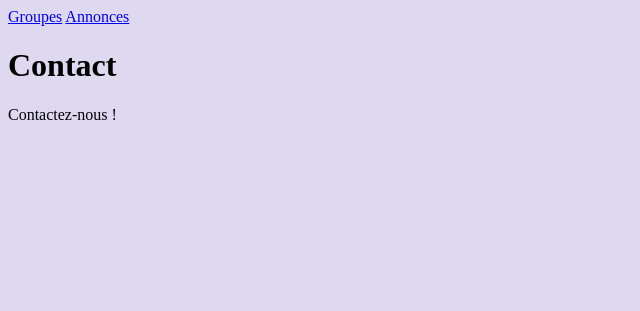
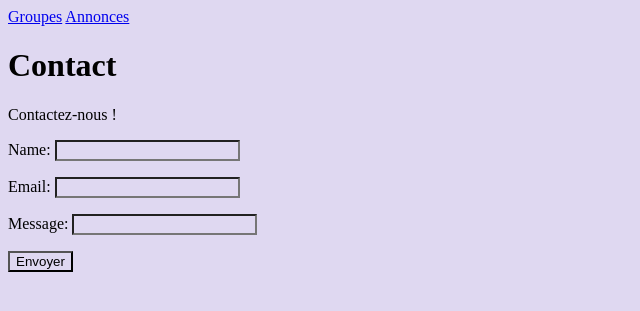
Before and after one commit to tatiana-sthl/django_merchex, a Django app: page /contact/ in a window 1280 px wide. Shown: the top 311 px of the page, without its empty margins (0-640 px from the left). Run offline with Django 4.2, Linux system fonts and the light colour scheme.

Commit message:
Commit before add email_sent.html

```diff
--- /dev/null
+++ b/listings/forms.py
@@ -0,0 +1,7 @@
+from email import message
+from django import forms
+
+class ContactUsForm(forms.Form):
+    name = forms.CharField(required=False)
+    email = forms.EmailField()
+    message = forms.CharField(max_length=1000)
--- a/listings/templates/listings/contact.html
+++ b/listings/templates/listings/contact.html
@@ -5,4 +5,10 @@
 <h1>Contact</h1>
 <p>Contactez-nous !</p>
 
+<form action="" method="post" novalidate>
+    {% csrf_token %}
+    {{ form.as_p }}
+    <input type="submit" value="Envoyer">
+</form>
+
 {% endblock content %}
--- a/listings/views.py
+++ b/listings/views.py
@@ -1,9 +1,12 @@
+from email import message
 from turtle import title
 from django.http import HttpResponse
-from django.shortcuts import render
+from django.shortcuts import redirect, render
 from listings import models
 from listings.models import Band, Title
 from django.http import Http404
+from listings.forms import ContactUsForm
+from django.core.mail import send_mail
 
 
 def band_list(request):
@@ -26,4 +29,18 @@ def listings_detail(request, id):
     return render(request, "listings/listings_detail.html", {'title': title})
 
 def contact(request):
-    return render(request, "listings/contact.html")
+
+    if request.method == "POST":
+        form = ContactUsForm(request.POST)
+
+        if form.is_valid():
+            send_mail(subject=f'Message from {form.cleaned_data["name"] or "anonyme"} via MerchEx Contact Us form',
+            message=form.cleaned_data['message'],
+            from_email=form.cleaned_data['email'],
+            recipient_list=["admin@merchex.xyz"]),
+        return redirect("email-sent")
+
+    else:
+        form = ContactUsForm()
+
+    return render(request, "listings/contact.html", {"form": form})
--- a/merchex/settings.py
+++ b/merchex/settings.py
@@ -11,6 +11,8 @@ https://docs.djangoproject.com/en/4.0/ref/settings/
 """
 
 from pathlib import Path
+
+EMAIL_BACKEND = 'django.core.mail.backends.console.EmailBackend'
 
 # Build paths inside the project like this: BASE_DIR / 'subdir'.
 BASE_DIR = Path(__file__).resolve().parent.parent
--- a/merchex/urls.py
+++ b/merchex/urls.py
@@ -20,12 +20,11 @@ from listings import views
 
 urlpatterns = [
     path('admin/', admin.site.urls),
-    path('bands/', views.band_list),
     path('bands/<int:id>/', views.band_detail, name="band-detail"),
     path('bands/', views.band_list, name='band-list'),
     path('about/', views.about),
     path('listings/', views.listings),
     path('listings/<int:id>/', views.listings_detail, name="listings-detail"),
     path('listings/', views.listings, name='title-list'),
-    path('contact/', views.contact),
+    path('contact/', views.contact, name="contact"),
 ]
```
Also changed, not shown: listings/templates/listings/email_sent.html (added, +7 -0 lines).
